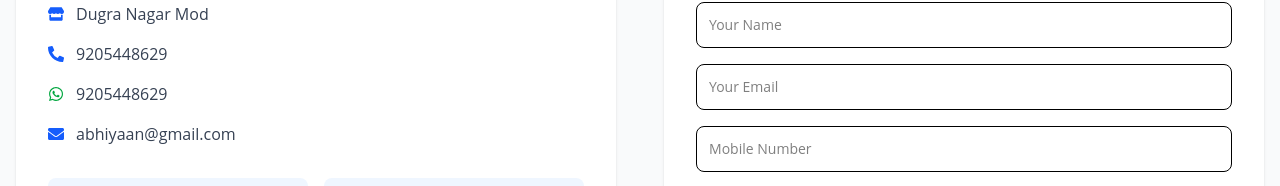
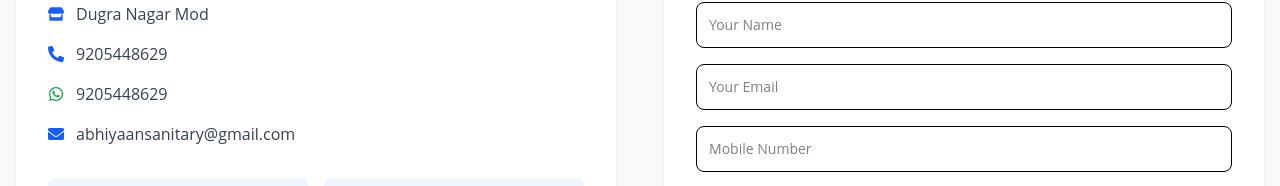
Before and after one commit to icoderSajal/plumber-booking, a React (Vite) app: page /contact in a window 1280 px wide. Shown: the part 362-548 px from the top of the page. Built offline with nearby package versions, Linux system fonts and the light colour scheme.

Commit message:
update email id

```diff
--- a/src/pages/AboutUs.jsx
+++ b/src/pages/AboutUs.jsx
@@ -65,7 +65,8 @@ const AboutUs = () => {
                 ready to help.
               </p>
               <p className="text-gray-600 leading-relaxed mb-4">
-                It is a newly established shop led by Sajal Bajaj, built on years of hands-on experience in sanitary and plumbing work.
+                It is a newly established shop led by Sajal Bajaj, built on
+                years of hands-on experience in sanitary and plumbing work.
               </p>
               <p className="text-gray-600 leading-relaxed">
                 We specialize in PVC and CPVC pipes, ceramic sanitary items,
@@ -148,7 +149,7 @@ const AboutUs = () => {
               </div>
               <div className="flex items-center gap-3">
                 <FaEnvelope />
-                <span>abhiyaan@gmail.com</span>
+                <span>abhiyaansanitary@gmail.com</span>
               </div>
             </div>
 
--- a/src/pages/Contact.jsx
+++ b/src/pages/Contact.jsx
@@ -90,7 +90,7 @@ const Contact = () => {
 
                 <div className="flex items-center gap-3">
                   <FaEnvelope className="text-blue-600" />
-                  <span>abhiyaan@gmail.com</span>
+                  <span>abhiyaansanitary@gmail.com</span>
                 </div>
               </div>
 
```
